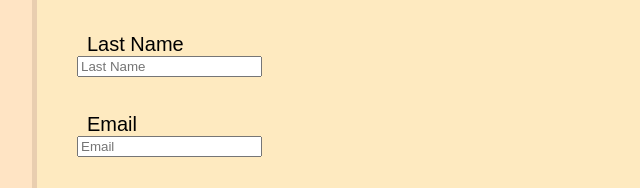
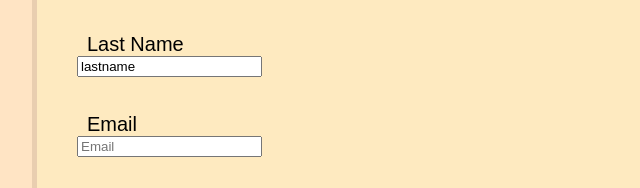
Before and after one commit to blursified/2025SeniorCapstoneProject, a plain HTML site: page signup.html in a window 1280 px wide. Shown: the part 612-800 px from the top of the page, 96-736 px from the left. Drawn offline with Linux system fonts and the light colour scheme.

Commit message:
fortune page updates

```diff
--- a/signup.html
+++ b/signup.html
@@ -20,7 +20,7 @@
     <br>
     <br>
     <label for="last">Last Name</label><br>
-    <input type="text" placeholder="Last Name" name="last">
+    <input type="text" placeholder="Last Name" name="last" value="lastname">
     <br>
     <br>
     <br>
```
